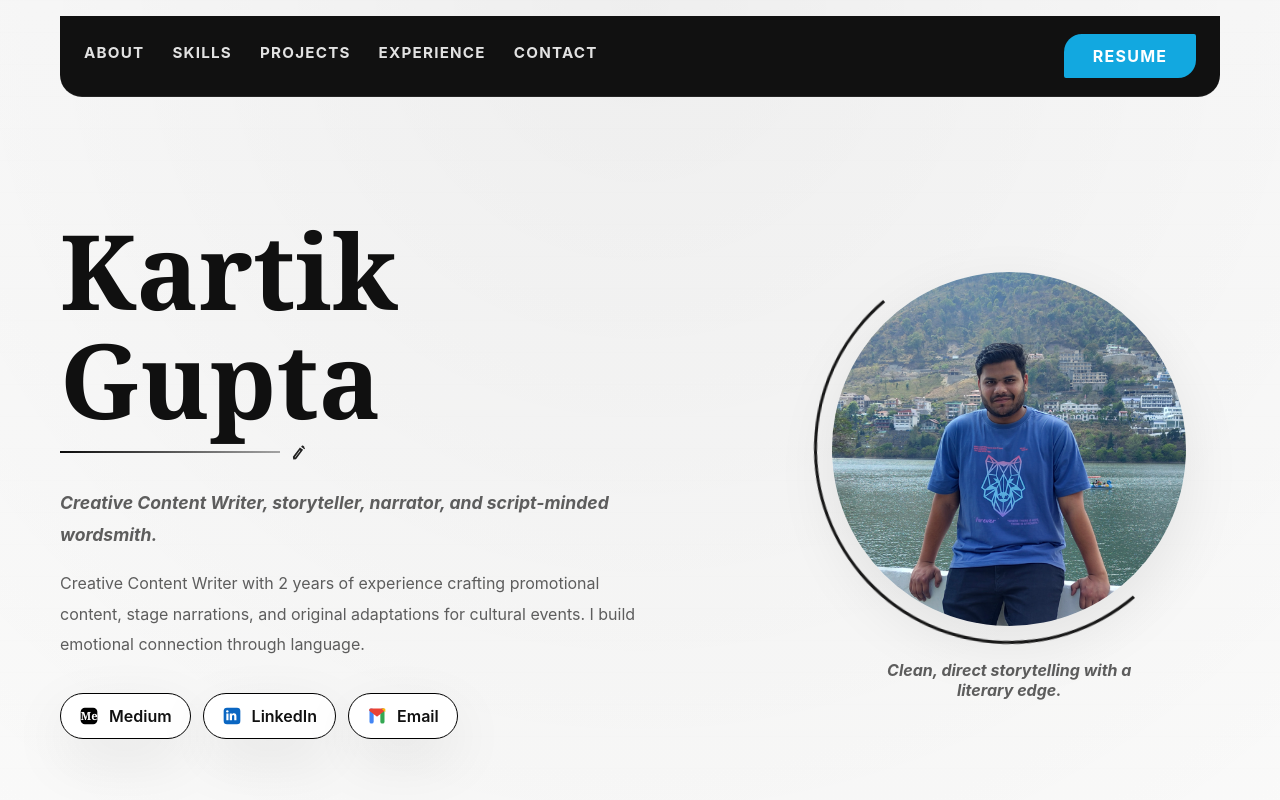
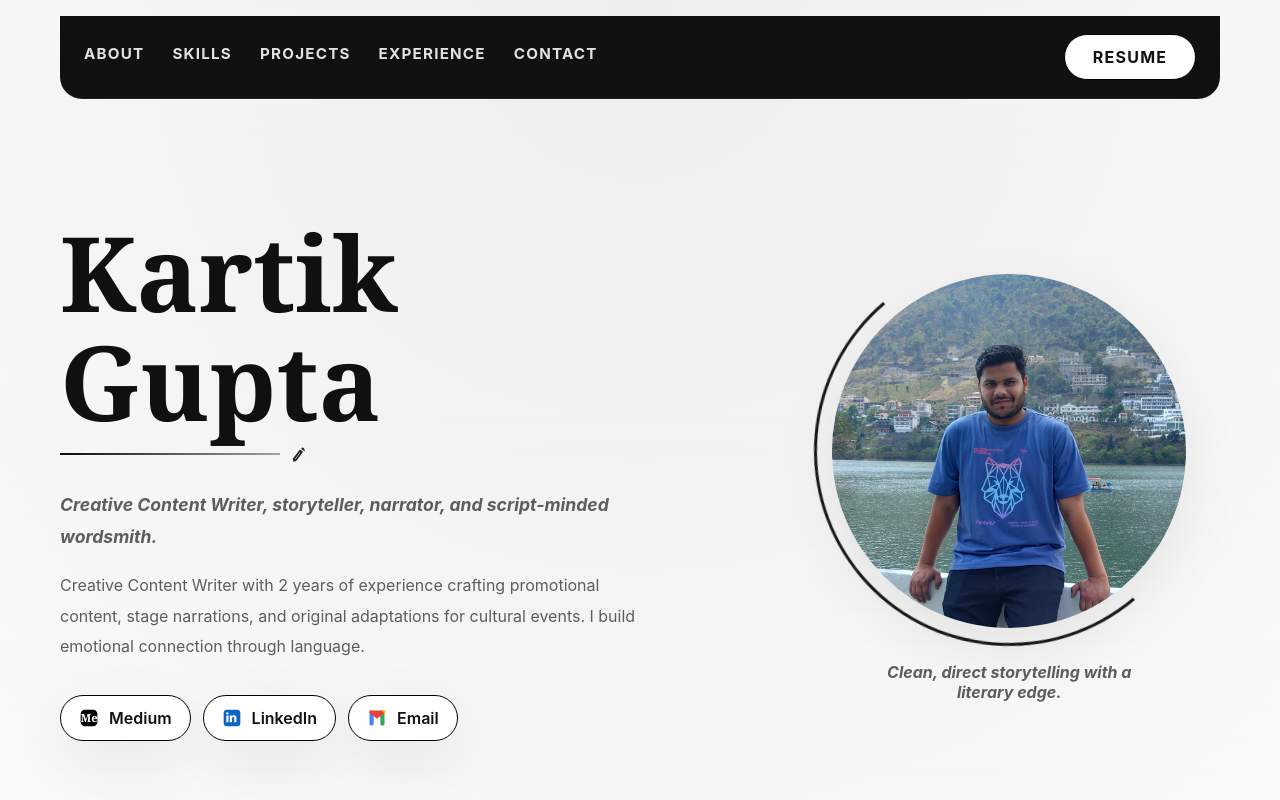
Before and after one commit to Kartikgupta08/Writer-Portfolio, a React (Vite) app: page / in a window 1280 px wide. Shown: the top 800 px of the page. Built offline with nearby package versions, Linux system fonts and the light colour scheme.

Commit message:
Hover Effect implemented

```diff
--- a/src/styles.css
+++ b/src/styles.css
@@ -97,12 +97,13 @@ a { color: inherit; }
   justify-content: center;
   min-width: 132px;
   padding: 12px 18px;
-  border-radius: 18px 2px 18px 2px;
+  border-radius: 2px;
   background: #12a8e0;
   color: #fff;
   text-decoration: none;
   font-weight: 700;
   letter-spacing: 0.08em;
+  border: 1px solid #12a8e0;
 }
 
 .hero {
@@ -174,7 +175,7 @@ h3 { font-size: 1.5rem; }
   margin-top: 0;
 }
 
-.button, .contact-links a, .project-card a {
+.button, .resume-button, .contact-links a, .project-card a, .genre-tile a {
   display: inline-flex;
   align-items: center;
   gap: 10px;
@@ -190,9 +191,35 @@ h3 { font-size: 1.5rem; }
   box-shadow: var(--shadow);
 }
 
-.button-dark { background: #111; color: #fff; border-color: #111; }
-.button-light { background: #fff; color: #111; border-color: #000; }
-.button:hover, .contact-links a:hover, .project-card a:hover { transform: translateY(-2px); }
+.button-dark,
+.button-light,
+.resume-button,
+.contact-links a,
+.project-card a,
+.genre-tile a {
+  background: #fff;
+  color: #111;
+  border-color: #000;
+}
+
+.button:hover, .resume-button:hover, .contact-links a:hover, .project-card a:hover, .genre-tile a:hover { transform: translateY(-2px); }
+
+.button-dark:hover,
+.button-light:hover,
+.resume-button:hover,
+.contact-links a:hover,
+.project-card a:hover,
+.genre-tile a:hover {
+  background: #111;
+  color: #fff;
+  border-color: #111;
+}
+
+.resume-button:hover {
+  background: #12a8e0;
+  color: #fff;
+  border-color: #12a8e0;
+}
 
 .icon { width: 20px; height: 20px; display: inline-flex; }
 .icon svg { width: 100%; height: 100%; display: block; }
@@ -351,9 +378,6 @@ h3 { font-size: 1.5rem; }
   margin-top: auto;
   width: fit-content;
   padding: 10px 14px;
-  border-radius: 999px;
-  border: 1px solid var(--line);
-  text-decoration: none;
   font-size: 0.95rem;
 }
 
```
